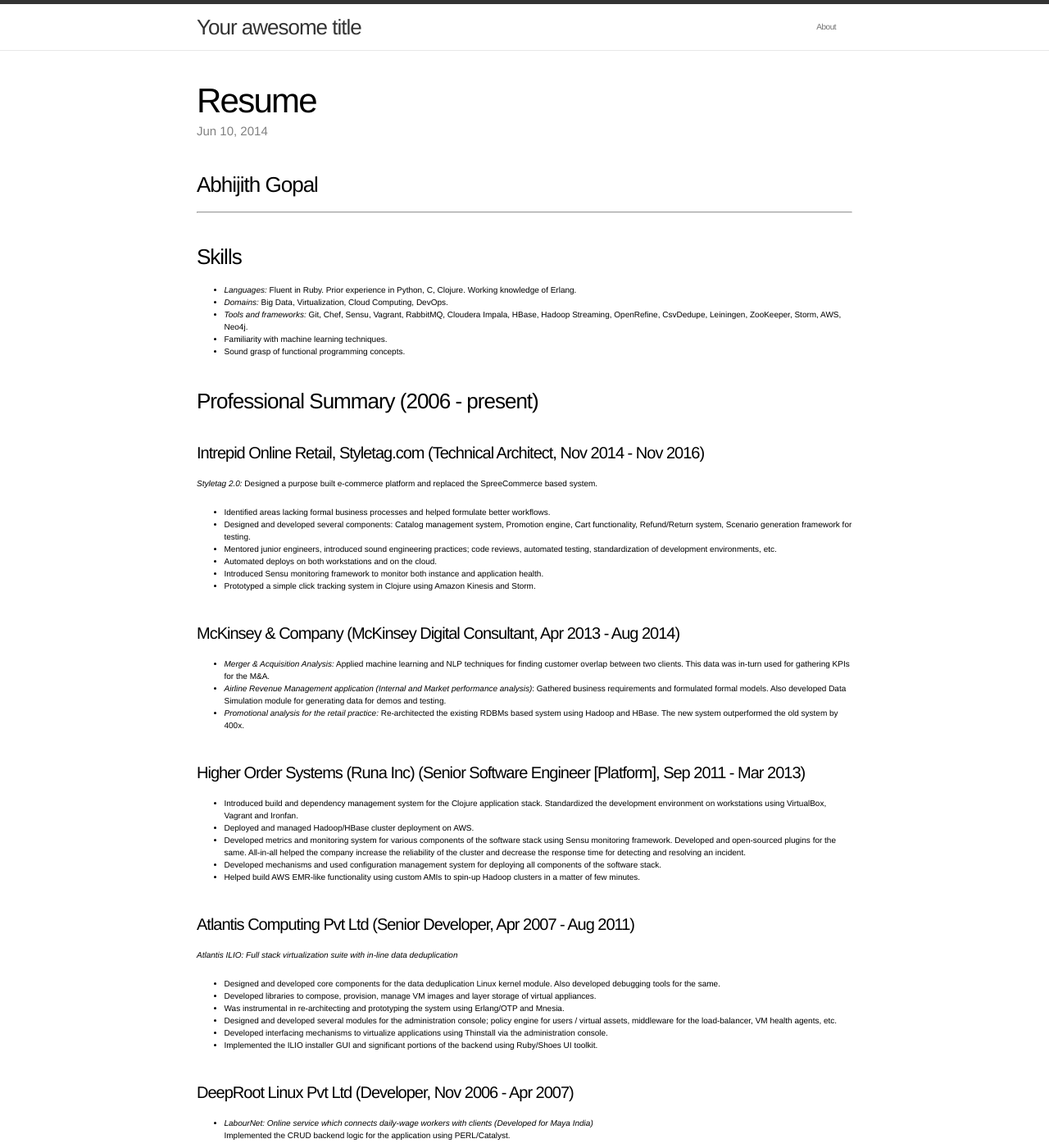
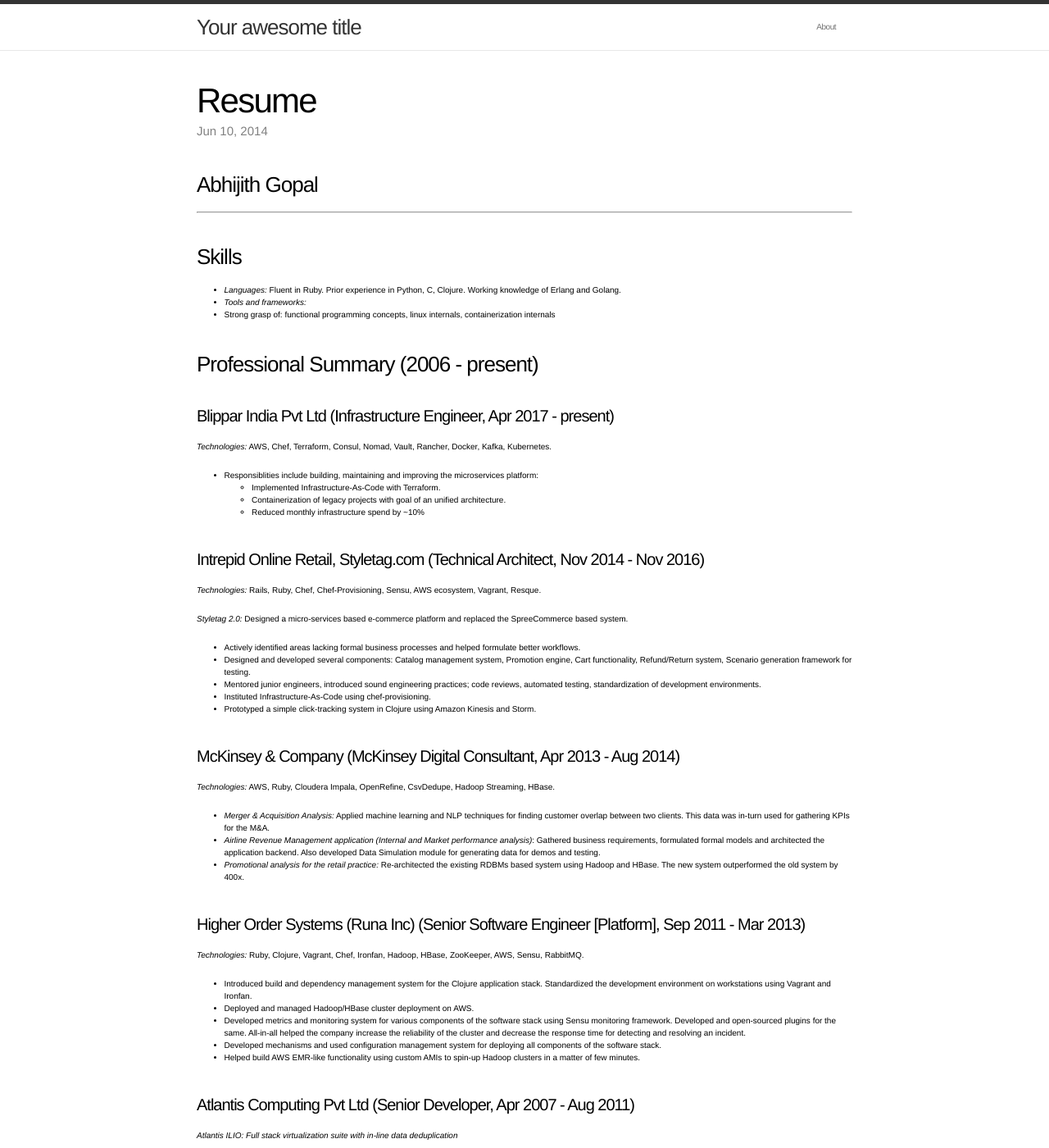
Before and after one commit to abhijith/abhijith.github.io, a Jekyll site: the page built from _posts/2014-06-10-resume.md, in a window 1280 px wide and 1400 px high. Shown: the whole window at 82% size. Built offline with Jekyll 4.4.1, drawn with Linux system fonts in a browser that asks for light colours; our own code applies the rules of GitHub Pages for plain Markdown files; some of the changed text lies outside the part shown.

Commit message:
update current responsibilities

```diff
--- a/_posts/2014-06-10-resume.md
+++ b/_posts/2014-06-10-resume.md
@@ -3,47 +3,56 @@
 
 ### Skills
 
-* *Languages:* Fluent in Ruby. Prior experience in Python, C, Clojure. Working knowledge of Erlang.
+* *Languages:* Fluent in Ruby. Prior experience in Python, C, Clojure. Working knowledge of Erlang and Golang.
 
-* *Domains:* Big Data, Virtualization, Cloud Computing, DevOps.
+* *Tools and frameworks:*
 
-* *Tools and frameworks:* Git, Chef, Sensu, Vagrant, RabbitMQ, Cloudera Impala, HBase, Hadoop Streaming, OpenRefine, CsvDedupe, Leiningen, ZooKeeper, Storm, AWS, Neo4j.
-
-* Familiarity with machine learning techniques.
-
-* Sound grasp of functional programming concepts.
+* Strong grasp of: functional programming concepts, linux internals, containerization internals
 
 ### Professional Summary  (2006 - present)
 
+#### Blippar India Pvt Ltd (Infrastructure Engineer, Apr 2017 - present)
+*Technologies:* AWS, Chef, Terraform, Consul, Nomad, Vault, Rancher, Docker, Kafka, Kubernetes.
+
+  * Responsiblities include building, maintaining and improving the microservices platform:
+
+	* Implemented Infrastructure-As-Code with Terraform.
+
+	* Containerization of legacy projects with goal of an unified architecture.
+
+	* Reduced monthly infrastructure spend by ~10%
+
 #### Intrepid Online Retail, Styletag.com (Technical Architect, Nov 2014 - Nov 2016)
+*Technologies:* Rails, Ruby, Chef, Chef-Provisioning, Sensu, AWS ecosystem, Vagrant, Resque.
 
-*Styletag 2.0:* Designed a purpose built e-commerce platform and replaced the SpreeCommerce based system.
+*Styletag 2.0:* Designed a micro-services based e-commerce platform and replaced the SpreeCommerce based system.
 
-  * Identified areas lacking formal business processes and helped formulate better workflows.
+  * Actively identified areas lacking formal business processes and helped formulate better workflows.
 
   * Designed and developed several components: Catalog management system, Promotion engine, Cart functionality, Refund/Return system, Scenario generation framework for testing.
 
-  * Mentored junior engineers, introduced sound engineering practices; code reviews, automated testing, standardization of development environments, etc.
+  * Mentored junior engineers, introduced sound engineering practices; code reviews, automated testing, standardization of development environments.
 
-  * Automated deploys on both workstations and on the cloud.
+  * Instituted Infrastructure-As-Code using chef-provisioning.
 
-  * Introduced Sensu monitoring framework to monitor both instance and application health.
-
-  * Prototyped a simple click tracking system in Clojure using Amazon Kinesis and Storm.
+  * Prototyped a simple click-tracking system in Clojure using Amazon Kinesis and Storm.
 
 
 #### McKinsey & Company (McKinsey Digital Consultant, Apr 2013 - Aug 2014)
+*Technologies:* AWS, Ruby, Cloudera Impala, OpenRefine, CsvDedupe, Hadoop Streaming, HBase.
 
 * *Merger & Acquisition Analysis:* Applied machine learning and NLP techniques for finding customer overlap between two clients. This data was in-turn used for gathering KPIs for the M&A.
 
-* *Airline Revenue Management application (Internal and Market performance analysis)*: Gathered business requirements and formulated formal models. Also developed Data Simulation module for generating data for demos and testing.
+* *Airline Revenue Management application (Internal and Market performance analysis)*: Gathered business requirements, formulated formal models and architected the application backend. Also developed Data Simulation module for generating data for demos and testing.
 
 * *Promotional analysis for the retail practice:* Re-architected the existing RDBMs based system using Hadoop and HBase. The new system outperformed the old system by 400x.
 
 
 #### Higher Order Systems (Runa Inc) (Senior Software Engineer [Platform], Sep 2011 - Mar 2013)
 
-* Introduced build and dependency management system for the Clojure application stack. Standardized the development environment on workstations using VirtualBox, Vagrant and Ironfan.
+*Technologies:* Ruby, Clojure, Vagrant, Chef, Ironfan, Hadoop, HBase, ZooKeeper, AWS, Sensu, RabbitMQ.
+
+* Introduced build and dependency management system for the Clojure application stack. Standardized the development environment on workstations using Vagrant and Ironfan.
 
 * Deployed and managed Hadoop/HBase cluster deployment on AWS.
 
@@ -58,17 +67,19 @@
 
 *Atlantis ILIO: Full stack virtualization suite with in-line data deduplication*
 
-  * Designed and developed core components for the data deduplication Linux kernel module. Also developed debugging tools for the same.
+*Technologies:* C, Ruby, RoR, Ruby-Shoes, Python, Erlang OTP, Mnesia, VMware, Device Mapper, File Systems.
+
+  * Designed and developed core components and debug tools for the data deduplication Linux kernel module.
 
   * Developed libraries to compose, provision, manage VM images and layer storage of virtual appliances.
 
-  * Was instrumental in re-architecting and prototyping the system using Erlang/OTP and Mnesia.
+  * Was instrumental in re-architecting and prototyping the management console using Erlang/OTP and Mnesia.
 
   * Designed and developed several modules for the administration console; policy engine for users / virtual assets, middleware for the load-balancer, VM health agents, etc.
 
   * Developed interfacing mechanisms to virtualize applications using Thinstall via the administration console.
 
-  * Implemented the ILIO installer GUI and significant portions of the backend using Ruby/Shoes UI toolkit.
+  * Implemented the installer GUI and significant portions of the backend using Ruby-Shoes UI toolkit.
 
 #### DeepRoot Linux Pvt Ltd (Developer, Nov 2006 - Apr 2007)
 
@@ -81,7 +92,7 @@
 
 * B.E, Computer Science *(Dayananda Sagar College of Engineering, 2002 - 2006)*
 
-### Courses
+### Courses ###
 
 * Machine Learning - Qualitative track *(Standford University via ml-class.org)*
 * Introduction to Philosophy *(University of Edinburgh via Coursera)*
```
Also changed, not shown: resume.html (+33 -30 lines).
